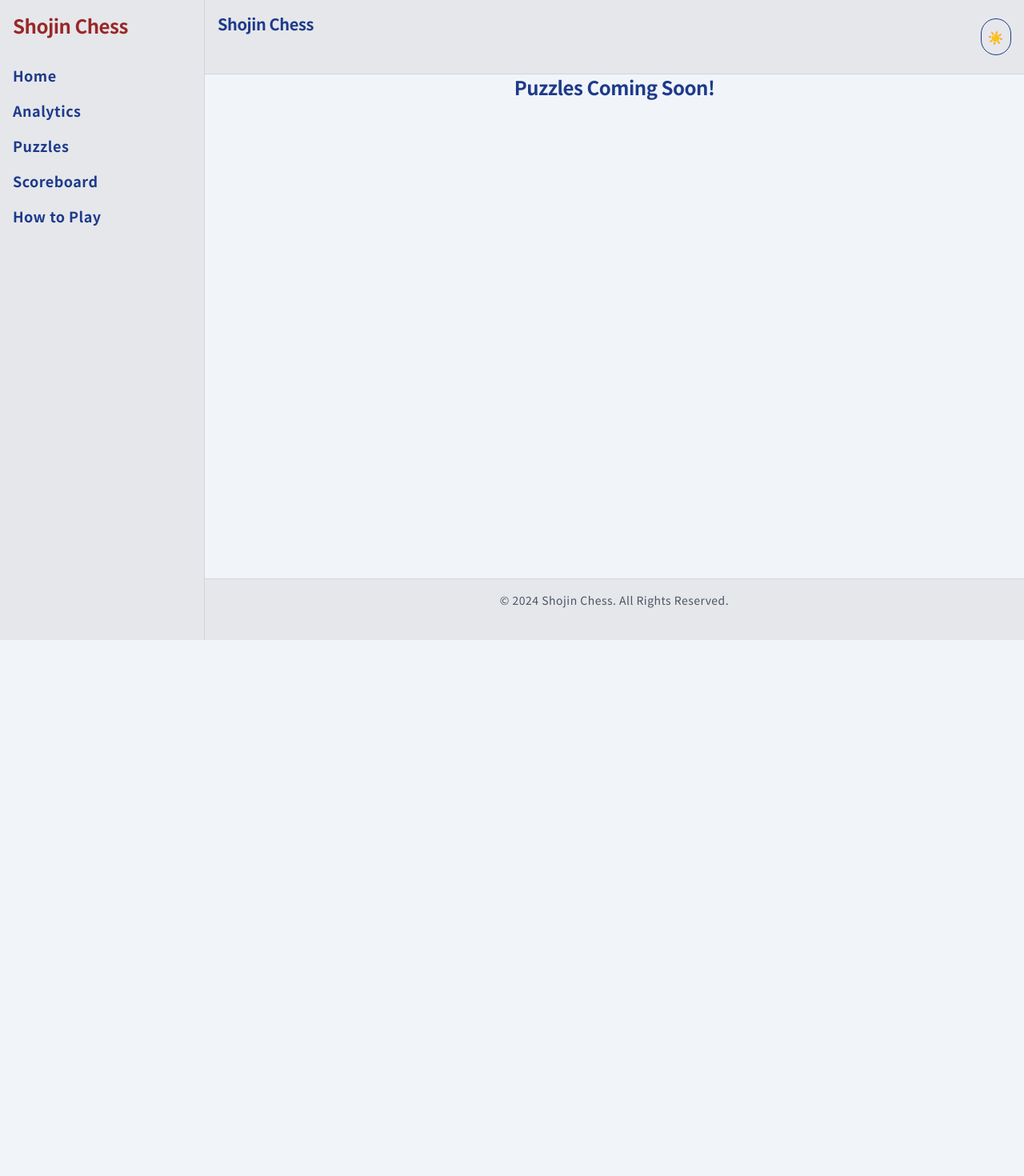
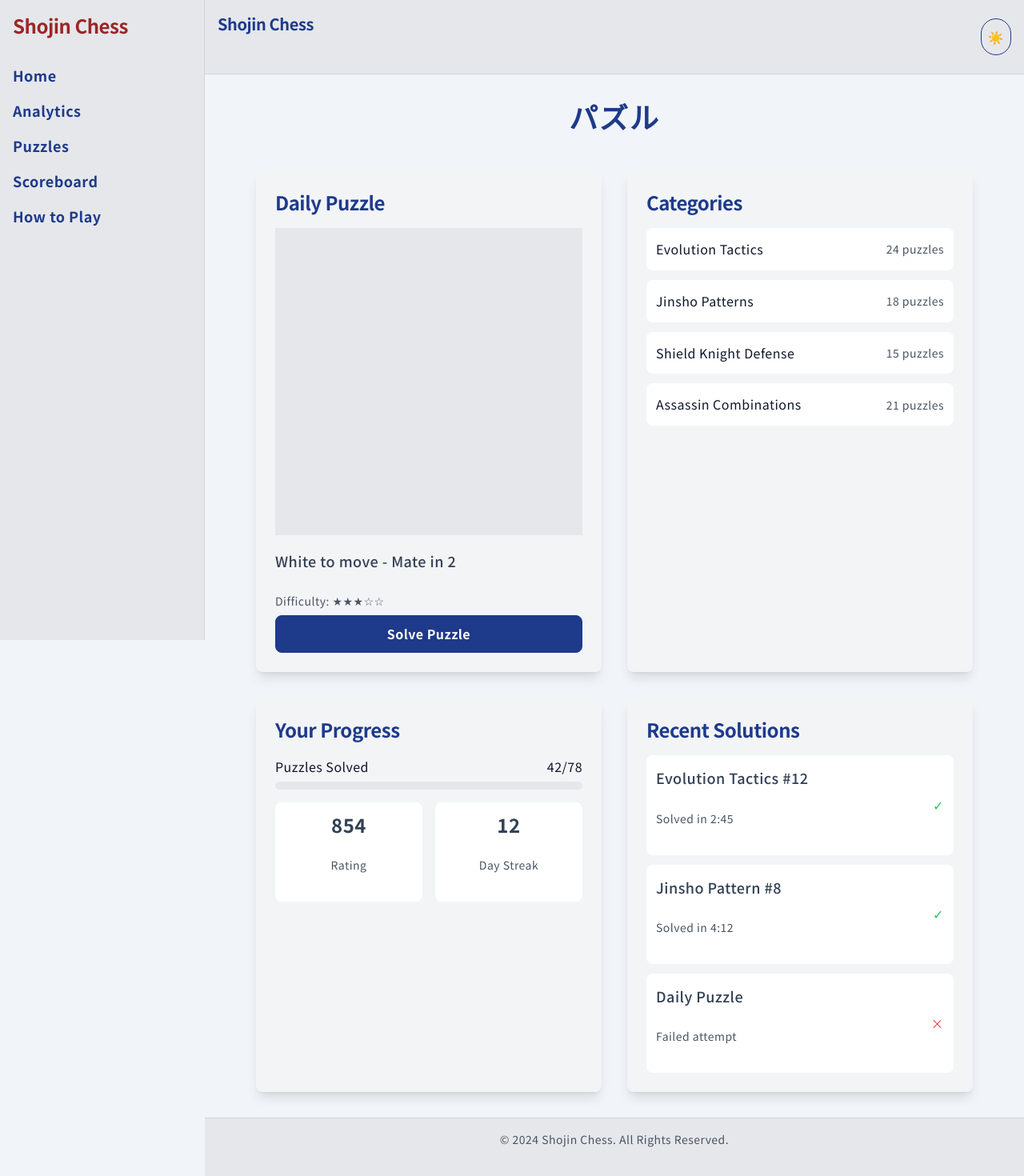
Before and after one commit to leonlama/ShojinTryoutNEXT, a Next.js app: page /puzzles in a window 1280 px wide. Shown: the top 1470 px of the page at 80% size. Before the commit the page ends 800 px from the top, so only its background shows below. Built offline with nearby package versions, Linux system fonts and the light colour scheme.

Commit message:
Add new puzzle feature implementation for feat

```diff
--- a/app/puzzles/page.tsx
+++ b/app/puzzles/page.tsx
@@ -1,4 +1,103 @@
-// app/analytics/page.tsx
-export default function Analytics() {
-    return <h1 className="text-center text-2xl">Puzzles Coming Soon!</h1>;
-  }
+export default function Puzzles() {
+    return (
+        <div className="container mx-auto px-4 py-8">
+            <h1 className="text-4xl font-bold text-center mb-12 tracking-wider">パズル</h1>
+
+            <div className="max-w-4xl mx-auto">
+                <div className="grid grid-cols-1 md:grid-cols-2 gap-8">
+                    {/* Daily Puzzle */}
+                    <div className="bg-gray-100 dark:bg-gray-800 rounded-lg shadow-lg p-6">
+                        <h2 className="text-2xl font-semibold mb-4">Daily Puzzle</h2>
+                        <div className="aspect-square bg-gray-200 dark:bg-gray-700 mb-4">
+                            {/* Chess board will be rendered here */}
+                        </div>
+                        <div className="space-y-2">
+                            <p className="font-medium">White to move - Mate in 2</p>
+                            <p className="text-sm text-gray-600 dark:text-gray-400">Difficulty: ★★★☆☆</p>
+                            <button className="w-full bg-accent text-white py-2 rounded-lg mt-4 hover:bg-accent/90">
+                                Solve Puzzle
+                            </button>
+                        </div>
+                    </div>
+
+                    {/* Puzzle Categories */}
+                    <div className="bg-gray-100 dark:bg-gray-800 rounded-lg shadow-lg p-6">
+                        <h2 className="text-2xl font-semibold mb-4">Categories</h2>
+                        <div className="space-y-3">
+                            <div className="flex items-center justify-between p-3 bg-white dark:bg-gray-900 rounded-lg cursor-pointer hover:bg-gray-50 dark:hover:bg-gray-800">
+                                <span>Evolution Tactics</span>
+                                <span className="text-sm text-gray-600 dark:text-gray-400">24 puzzles</span>
+                            </div>
+                            <div className="flex items-center justify-between p-3 bg-white dark:bg-gray-900 rounded-lg cursor-pointer hover:bg-gray-50 dark:hover:bg-gray-800">
+                                <span>Jinsho Patterns</span>
+                                <span className="text-sm text-gray-600 dark:text-gray-400">18 puzzles</span>
+                            </div>
+                            <div className="flex items-center justify-between p-3 bg-white dark:bg-gray-900 rounded-lg cursor-pointer hover:bg-gray-50 dark:hover:bg-gray-800">
+                                <span>Shield Knight Defense</span>
+                                <span className="text-sm text-gray-600 dark:text-gray-400">15 puzzles</span>
+                            </div>
+                            <div className="flex items-center justify-between p-3 bg-white dark:bg-gray-900 rounded-lg cursor-pointer hover:bg-gray-50 dark:hover:bg-gray-800">
+                                <span>Assassin Combinations</span>
+                                <span className="text-sm text-gray-600 dark:text-gray-400">21 puzzles</span>
+                            </div>
+                        </div>
+                    </div>
+
+                    {/* Progress Tracking */}
+                    <div className="bg-gray-100 dark:bg-gray-800 rounded-lg shadow-lg p-6">
+                        <h2 className="text-2xl font-semibold mb-4">Your Progress</h2>
+                        <div className="space-y-4">
+                            <div>
+                                <div className="flex justify-between mb-1">
+                                    <span>Puzzles Solved</span>
+                                    <span>42/78</span>
+                                </div>
+                                <div className="w-full bg-gray-200 rounded-full h-2.5">
+                                    <div className="bg-accent h-2.5 rounded-full" style={{width: '54%'}}></div>
+                                </div>
+                            </div>
+                            <div className="grid grid-cols-2 gap-4 mt-4">
+                                <div className="text-center p-3 bg-white dark:bg-gray-900 rounded-lg">
+                                    <p className="text-2xl font-bold">854</p>
+                                    <p className="text-sm text-gray-600 dark:text-gray-400">Rating</p>
+                                </div>
+                                <div className="text-center p-3 bg-white dark:bg-gray-900 rounded-lg">
+                                    <p className="text-2xl font-bold">12</p>
+                                    <p className="text-sm text-gray-600 dark:text-gray-400">Day Streak</p>
+                                </div>
+                            </div>
+                        </div>
+                    </div>
+
+                    {/* Recent Solutions */}
+                    <div className="bg-gray-100 dark:bg-gray-800 rounded-lg shadow-lg p-6">
+                        <h2 className="text-2xl font-semibold mb-4">Recent Solutions</h2>
+                        <div className="space-y-3">
+                            <div className="flex items-center justify-between p-3 bg-white dark:bg-gray-900 rounded-lg">
+                                <div>
+                                    <p className="font-medium">Evolution Tactics #12</p>
+                                    <p className="text-sm text-gray-600 dark:text-gray-400">Solved in 2:45</p>
+                                </div>
+                                <span className="text-green-500">✓</span>
+                            </div>
+                            <div className="flex items-center justify-between p-3 bg-white dark:bg-gray-900 rounded-lg">
+                                <div>
+                                    <p className="font-medium">Jinsho Pattern #8</p>
+                                    <p className="text-sm text-gray-600 dark:text-gray-400">Solved in 4:12</p>
+                                </div>
+                                <span className="text-green-500">✓</span>
+                            </div>
+                            <div className="flex items-center justify-between p-3 bg-white dark:bg-gray-900 rounded-lg">
+                                <div>
+                                    <p className="font-medium">Daily Puzzle</p>
+                                    <p className="text-sm text-gray-600 dark:text-gray-400">Failed attempt</p>
+                                </div>
+                                <span className="text-red-500">×</span>
+                            </div>
+                        </div>
+                    </div>
+                </div>
+            </div>
+        </div>
+    );
+}
```
